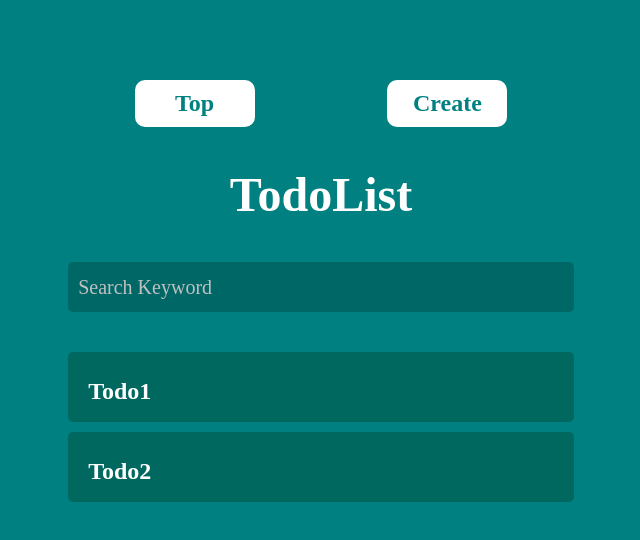
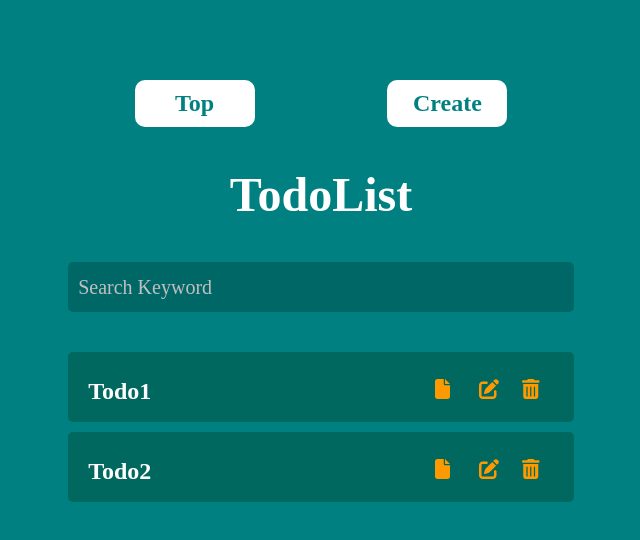
Before and after one commit to daichi0918/myapp_nextjs-output-only-front, a Next.js app: page /todo in a window 1280 px wide. Shown: the top 540 px of the page, without its empty margins (319-959 px from the left). Built offline with nearby package versions, Linux system fonts and the light colour scheme.

Commit message:
useRouter使う途中まで

```diff
--- a/package.json
+++ b/package.json
@@ -9,6 +9,11 @@
     "lint": "next lint"
   },
   "dependencies": {
+    "@fortawesome/fontawesome-svg-core": "^6.6.0",
+    "@fortawesome/free-brands-svg-icons": "^6.6.0",
+    "@fortawesome/free-regular-svg-icons": "^6.6.0",
+    "@fortawesome/free-solid-svg-icons": "^6.6.0",
+    "@fortawesome/react-fontawesome": "^0.2.2",
     "next": "14.2.17",
     "react": "^18",
     "react-dom": "^18",
--- a/src/app/layout.tsx
+++ b/src/app/layout.tsx
@@ -1,7 +1,7 @@
 import type { Metadata } from 'next'
 import { Inter } from 'next/font/google'
 import './globals.css';
-
+import { TodoProvider } from '@/contexts/TodoContext';
 const inter = Inter({ subsets: ['latin'] })
 
 export const metadata: Metadata = {
@@ -17,9 +17,11 @@ export default function RootLayout({
   return (
     <html lang="en">
       <body className={inter.className}>
-        <div className='container'>
-          {children}
-        </div>
+        <TodoProvider>
+          <div className='container'>
+            {children}
+          </div>
+        </TodoProvider>
       </body>
     </html>
   )
--- a/src/components/templates/TodoTemplate/index.tsx
+++ b/src/components/templates/TodoTemplate/index.tsx
@@ -1,5 +1,5 @@
 'use client';
-import { useCallback, useState } from 'react';
+import { useCallback, useContext, useEffect, useMemo, useState } from 'react';
 /**
  * TodoTemplate
  *
@@ -8,6 +8,11 @@ import { useCallback, useState } from 'react';
 import styles from './styles.module.css';
 import Link from 'next/link';
 import { EventType } from '@/interfaces/Event';
+import { FontAwesomeIcon } from '@fortawesome/react-fontawesome';
+import { faFile, faPenToSquare, faTrashCan } from '@fortawesome/free-solid-svg-icons';
+import { TodoContext } from '@/contexts/TodoContext';
+import { TodoType } from '@/interfaces/Todo';
+import { useRouter } from 'next/router';
 
 /**
  * TodoTemplate
@@ -15,10 +20,11 @@ import { EventType } from '@/interfaces/Event';
  */
 export const TodoTemplate = () => {
   /* state定義 */
+  const { originalTodoList, setOriginalTodoList } = useContext(TodoContext);
   const [searchKeyWord, setSearchKeyWord] = useState<string>('');
+  const router = useRouter();
 
   /* action定義 */
-
   /**
    * 検索キーワード更新処理
    * @param {*} e
@@ -27,6 +33,26 @@ export const TodoTemplate = () => {
     (e) => setSearchKeyWord(e.target.value),
     []
   )
+
+  /**
+   * 表示用TodoList
+   */
+    const showTodoList = useMemo(() => {
+      return originalTodoList.filter((todo) => {
+        const regexp = new RegExp('^' + searchKeyWord, 'i');
+        return todo.title.match(regexp);
+      });
+    }, [searchKeyWord, originalTodoList]);
+
+
+  /* 詳細ページ遷移関数 */
+  const linkToDetailPage = (targetId: number) => router.push(`/todo/detail/${targetId}`);
+
+  /* 編集ページ遷移関数 */
+  const linkToEditPage = (targetId: number) => router.push(`/todo/edit/${targetId}`);
+
+
+
 
   return (
     <>
@@ -49,12 +75,26 @@ export const TodoTemplate = () => {
         </div>
         <div className={styles.area}>
           <ul className={styles.todolist}>
-            <li className={styles.todoitem}>
-              <span className={styles.task}>Todo1</span>
-            </li>
-            <li className={styles.todoitem}>
-              <span className={styles.task}>Todo2</span>
-            </li>
+            {
+              showTodoList.length > 0 && (
+                showTodoList.map((todo: TodoType) => (
+                  <li className={styles.todoitem} key={todo.id}>
+                  <span className={styles.task}>{todo.title}</span>
+                  <div className={styles.todo_top_icons}>
+                    <div className={styles.icon_wrapper}>
+                        <FontAwesomeIcon icon={faFile} size='lg' onClick={() => linkToDetailPage(todo.id)}/>
+                      </div>
+                      <div className={styles.icon_wrapper}>
+                        <FontAwesomeIcon icon={faPenToSquare} size='lg' onClick={() => linkToEditPage(todo.id)}/>
+                      </div>
+                      <div className={styles.icon_wrapper}>
+                        <FontAwesomeIcon icon={faTrashCan} size='lg' />
+                      </div>
+                  </div>
+                </li>
+                ))
+              )
+            }
           </ul>
         </div>
       </div>
--- a/src/components/templates/TodoTemplate/styles.module.css
+++ b/src/components/templates/TodoTemplate/styles.module.css
@@ -91,3 +91,19 @@ h1.title {
     font-family: Times New Roman, Times, serif;
     color: #fff;
 }
+
+.todo_top_icons {
+  display: flex;
+    justify-content: space-around;
+    margin-top: 10px;
+    width: 130px;
+    height: 30px;
+}
+
+.icon_wrapper {
+    display: block;
+    cursor: pointer;
+    width: 40px;
+    height: 40px;
+    color: #f90;
+}
```
Also changed, not shown: 1 other file (tests, documents, lock files or other folders).
